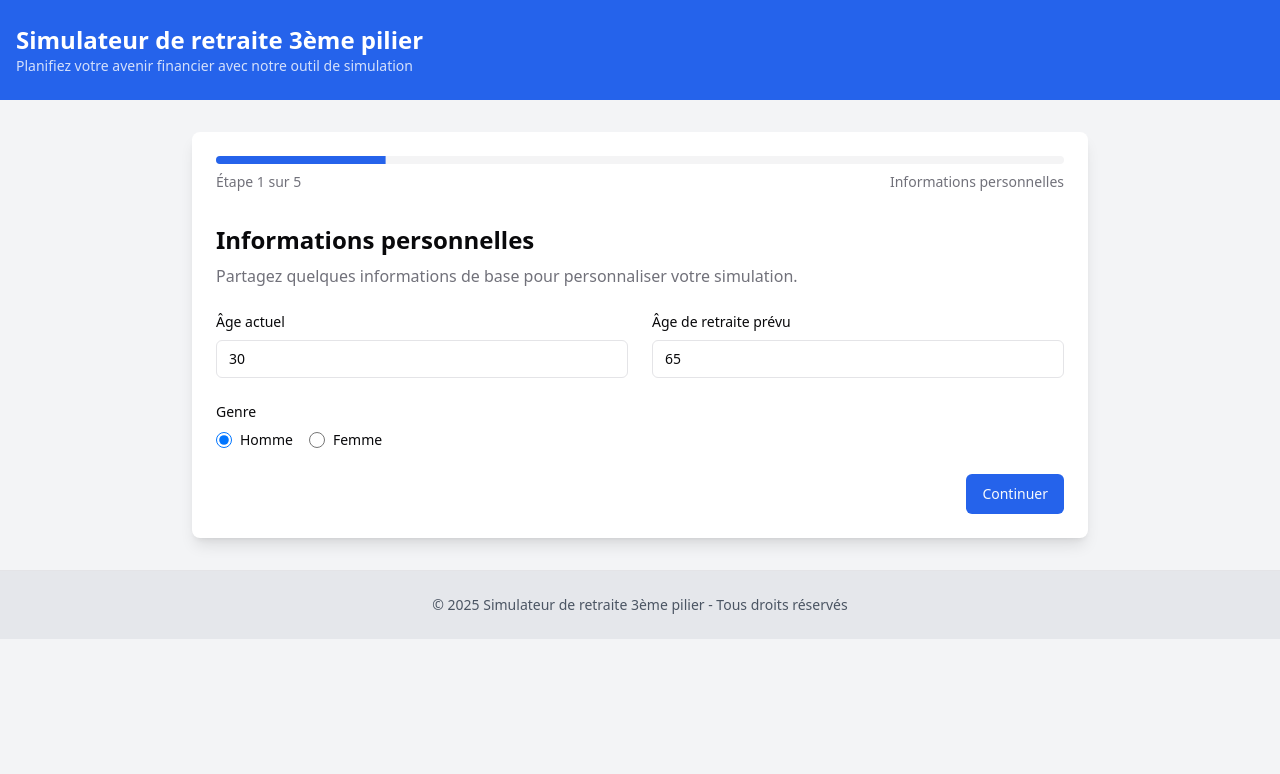
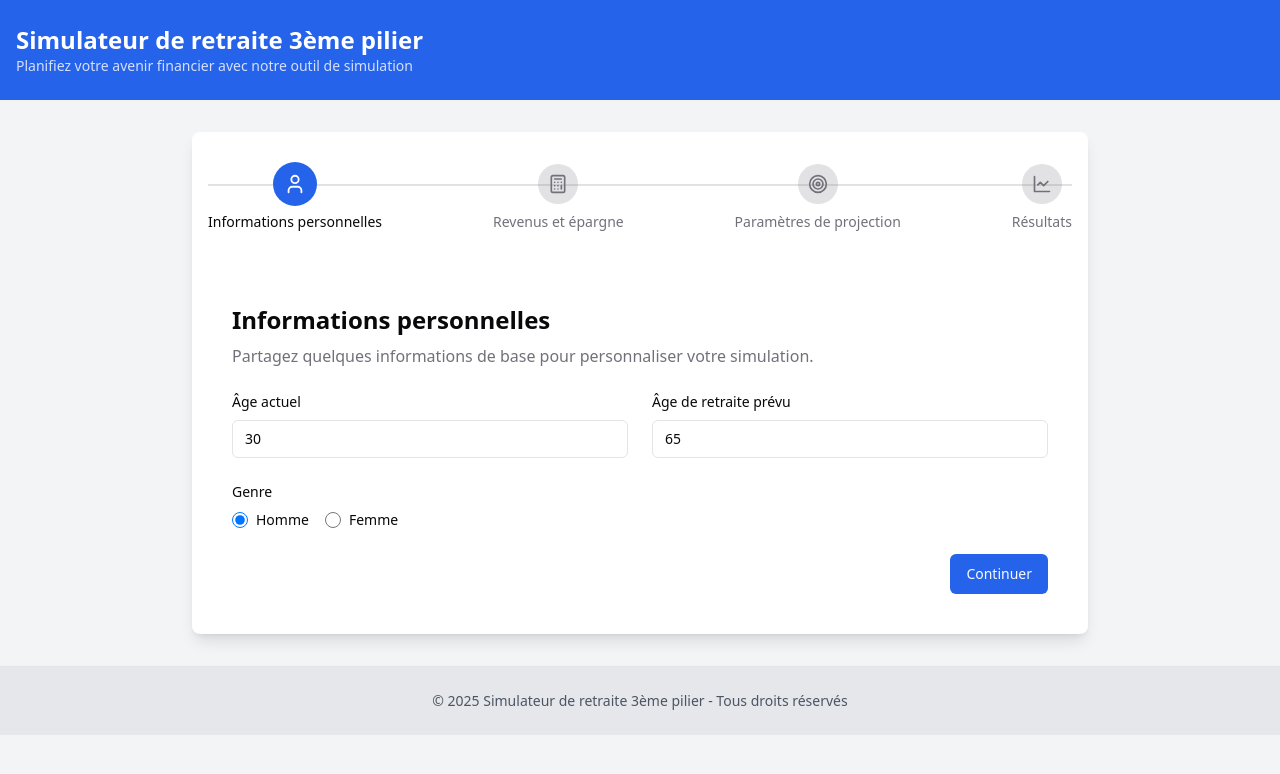
Before and after one commit to chrisb1321/pilier3-simulator, a React (Vite) app: page / in a window 1280 px wide. Both pictures are taken after a click on the button "Démarrer la simulation". Shown: the top 774 px of the page. Built offline with nearby package versions, Linux system fonts and the light colour scheme.

Commit message:
Ajout des tooltips, de la barre de progression avec icônes et des animations de transition

```diff
--- a/package.json
+++ b/package.json
@@ -10,9 +10,11 @@
     "@radix-ui/react-select": "^2.0.0",
     "@radix-ui/react-slider": "^1.1.2",
     "@radix-ui/react-tabs": "^1.0.4",
+    "@radix-ui/react-tooltip": "^1.1.8",
     "chart.js": "^4.4.8",
     "class-variance-authority": "^0.7.0",
     "clsx": "^2.0.0",
+    "framer-motion": "^12.6.2",
     "lucide-react": "^0.292.0",
     "react": "^18.2.0",
     "react-chartjs-2": "^5.3.0",
--- /dev/null
+++ b/src/components/ProgressBar.tsx
@@ -0,0 +1,66 @@
+import React from 'react';
+import { motion } from 'framer-motion';
+import { User, Calculator, LineChart, Target } from 'lucide-react';
+
+interface Step {
+  id: number;
+  title: string;
+  icon: React.ReactNode;
+}
+
+interface ProgressBarProps {
+  currentStep: number;
+  steps: Step[];
+}
+
+const defaultSteps: Step[] = [
+  { id: 0, title: 'Informations personnelles', icon: <User className="w-5 h-5" /> },
+  { id: 1, title: 'Revenus et épargne', icon: <Calculator className="w-5 h-5" /> },
+  { id: 2, title: 'Paramètres de projection', icon: <Target className="w-5 h-5" /> },
+  { id: 3, title: 'Résultats', icon: <LineChart className="w-5 h-5" /> },
+];
+
+const ProgressBar: React.FC<ProgressBarProps> = ({ currentStep, steps = defaultSteps }) => {
+  return (
+    <div className="w-full py-4">
+      <div className="flex justify-between relative">
+        {/* Ligne de progression */}
+        <div className="absolute top-5 left-0 right-0 h-0.5 bg-muted-foreground/20" />
+        <motion.div
+          className="absolute top-5 left-0 h-0.5 bg-primary"
+          initial={{ width: '0%' }}
+          animate={{ width: `${(currentStep / (steps.length - 1)) * 100}%` }}
+          transition={{ duration: 0.5 }}
+        />
+
+        {/* Étapes */}
+        {steps.map((step, index) => (
+          <div key={step.id} className="relative flex flex-col items-center">
+            <motion.div
+              className={`w-10 h-10 rounded-full flex items-center justify-center z-10 ${
+                index <= currentStep ? 'bg-primary text-primary-foreground' : 'bg-muted-foreground/20 text-muted-foreground'
+              }`}
+              initial={{ scale: 0.8 }}
+              animate={{ scale: index === currentStep ? 1.1 : 1 }}
+              transition={{ duration: 0.2 }}
+            >
+              {step.icon}
+            </motion.div>
+            <motion.p
+              className={`mt-2 text-sm ${
+                index <= currentStep ? 'text-foreground' : 'text-muted-foreground'
+              }`}
+              initial={{ opacity: 0 }}
+              animate={{ opacity: 1 }}
+              transition={{ delay: 0.2 }}
+            >
+              {step.title}
+            </motion.p>
+          </div>
+        ))}
+      </div>
+    </div>
+  );
+};
+
+export default ProgressBar;
--- a/src/components/SimulatorWizard.tsx
+++ b/src/components/SimulatorWizard.tsx
@@ -1,11 +1,11 @@
 import React, { useState } from 'react';
-import { Tabs, TabsContent, TabsList, TabsTrigger } from '../lib/ui/tabs';
-import { Progress } from '../lib/ui/progress';
+import { AnimatePresence, motion } from 'framer-motion';
 import PersonalInfoForm from './steps/PersonalInfoForm';
 import IncomeAndSavingsForm from './steps/IncomeAndSavingsForm';
-import RetirementGoalsForm from './steps/RetirementGoalsForm';
 import ProjectionParamsForm from './steps/ProjectionParamsForm';
 import SimulationResults from './steps/SimulationResults';
+import ProgressBar from './ProgressBar';
+import { TooltipProvider } from './ui/tooltip';
 
 // Définition des étapes du workflow
 const STEPS = [
@@ -48,99 +48,62 @@ const DEFAULT_SIMULATION_DATA: SimulationData = {
 };
 
 const SimulatorWizard: React.FC = () => {
-  const [currentStep, setCurrentStep] = useState<string>(STEPS[0].id);
+  const [currentStep, setCurrentStep] = useState(0);
   const [simulationData, setSimulationData] = useState<SimulationData>(DEFAULT_SIMULATION_DATA);
 
-  // Calculer l'index de l'étape courante
-  const currentStepIndex = STEPS.findIndex(step => step.id === currentStep);
+  const handleUpdate = (updates: Partial<SimulationData>) => {
+    setSimulationData(prev => ({ ...prev, ...updates }));
+  };
 
-  // Calculer le pourcentage de progression
-  const progressPercentage = ((currentStepIndex + 1) / STEPS.length) * 100;
+  const goToNextStep = () => {
+    setCurrentStep(prev => Math.min(prev + 1, 3));
+  };
 
-  // Fonction pour naviguer à l'étape suivante
-  const goToNextStep = () => {
-    if (currentStepIndex < STEPS.length - 1) {
-      setCurrentStep(STEPS[currentStepIndex + 1].id);
+  const goToPreviousStep = () => {
+    setCurrentStep(prev => Math.max(prev - 1, 0));
+  };
+
+  const renderStep = () => {
+    const commonProps = {
+      data: simulationData,
+      onUpdate: handleUpdate,
+      onNext: goToNextStep,
+      onPrevious: goToPreviousStep,
+    };
+
+    switch (currentStep) {
+      case 0:
+        return <PersonalInfoForm {...commonProps} />;
+      case 1:
+        return <IncomeAndSavingsForm {...commonProps} />;
+      case 2:
+        return <ProjectionParamsForm {...commonProps} />;
+      case 3:
+        return <SimulationResults {...commonProps} />;
+      default:
+        return null;
     }
   };
 
-  // Fonction pour naviguer à l'étape précédente
-  const goToPreviousStep = () => {
-    if (currentStepIndex > 0) {
-      setCurrentStep(STEPS[currentStepIndex - 1].id);
-    }
-  };
+  return (
+    <TooltipProvider>
+      <div className="max-w-4xl mx-auto p-4">
+        <ProgressBar currentStep={currentStep} />
 
-  // Fonction pour mettre à jour les données de simulation
-  const updateSimulationData = (data: Partial<SimulationData>) => {
-    setSimulationData(prev => ({ ...prev, ...data }));
-  };
-
-  return (
-    <div className="flex flex-col">
-      {/* Barre de progression */}
-      <div className="px-6 pt-6 pb-2">
-        <Progress value={progressPercentage} className="h-2" />
-        <div className="flex justify-between mt-2 text-sm text-muted-foreground">
-          <span>Étape {currentStepIndex + 1} sur {STEPS.length}</span>
-          <span>{STEPS[currentStepIndex].title}</span>
-        </div>
+        <AnimatePresence mode="wait">
+          <motion.div
+            key={currentStep}
+            initial={{ opacity: 0, x: 20 }}
+            animate={{ opacity: 1, x: 0 }}
+            exit={{ opacity: 0, x: -20 }}
+            transition={{ duration: 0.3 }}
+            className="mt-8"
+          >
+            {renderStep()}
+          </motion.div>
+        </AnimatePresence>
       </div>
-
-      {/* Contenu du simulateur */}
-      <Tabs value={currentStep} className="flex-1">
-        <TabsList className="hidden">
-          {STEPS.map(step => (
-            <TabsTrigger key={step.id} value={step.id}>
-              {step.title}
-            </TabsTrigger>
-          ))}
-        </TabsList>
-
-        <TabsContent value="personal-info" className="m-0">
-          <PersonalInfoForm
-            data={simulationData}
-            onUpdate={updateSimulationData}
-            onNext={goToNextStep}
-          />
-        </TabsContent>
-
-        <TabsContent value="income-savings" className="m-0">
-          <IncomeAndSavingsForm
-            data={simulationData}
-            onUpdate={updateSimulationData}
-            onNext={goToNextStep}
-            onPrevious={goToPreviousStep}
-          />
-        </TabsContent>
-
-        <TabsContent value="retirement-goals" className="m-0">
-          <RetirementGoalsForm
-            data={simulationData}
-            onUpdate={updateSimulationData}
-            onNext={goToNextStep}
-            onPrevious={goToPreviousStep}
-          />
-        </TabsContent>
-
-        <TabsContent value="projection-params" className="m-0">
-          <ProjectionParamsForm
-            data={simulationData}
-            onUpdate={updateSimulationData}
-            onNext={goToNextStep}
-            onPrevious={goToPreviousStep}
-          />
-        </TabsContent>
-
-        <TabsContent value="results" className="m-0">
-          <SimulationResults
-            data={simulationData}
-            onPrevious={goToPreviousStep}
-            onNext={goToNextStep}
-          />
-        </TabsContent>
-      </Tabs>
-    </div>
+    </TooltipProvider>
   );
 };
 
--- /dev/null
+++ b/src/components/ui/tooltip.tsx
@@ -0,0 +1,27 @@
+import * as React from 'react';
+import * as TooltipPrimitive from '@radix-ui/react-tooltip';
+import { cn } from '../../lib/utils';
+
+const TooltipProvider = TooltipPrimitive.Provider;
+
+const Tooltip = TooltipPrimitive.Root;
+
+const TooltipTrigger = TooltipPrimitive.Trigger;
+
+const TooltipContent = React.forwardRef<
+  React.ElementRef<typeof TooltipPrimitive.Content>,
+  React.ComponentPropsWithoutRef<typeof TooltipPrimitive.Content>
+>(({ className, sideOffset = 4, ...props }, ref) => (
+  <TooltipPrimitive.Content
+    ref={ref}
+    sideOffset={sideOffset}
+    className={cn(
+      'z-50 overflow-hidden rounded-md bg-primary px-3 py-1.5 text-xs text-primary-foreground animate-in fade-in-0 zoom-in-95 data-[state=closed]:animate-out data-[state=closed]:fade-out-0 data-[state=closed]:zoom-out-95 data-[side=bottom]:slide-in-from-top-2 data-[side=left]:slide-in-from-right-2 data-[side=right]:slide-in-from-left-2 data-[side=top]:slide-in-from-bottom-2',
+      className
+    )}
+    {...props}
+  />
+));
+TooltipContent.displayName = TooltipPrimitive.Content.displayName;
+
+export { Tooltip, TooltipTrigger, TooltipContent, TooltipProvider };
```
Also changed, not shown: src/components/steps/IncomeAndSavingsForm.tsx (+29 -9 lines), 1 other file (tests, documents, lock files or other folders).
